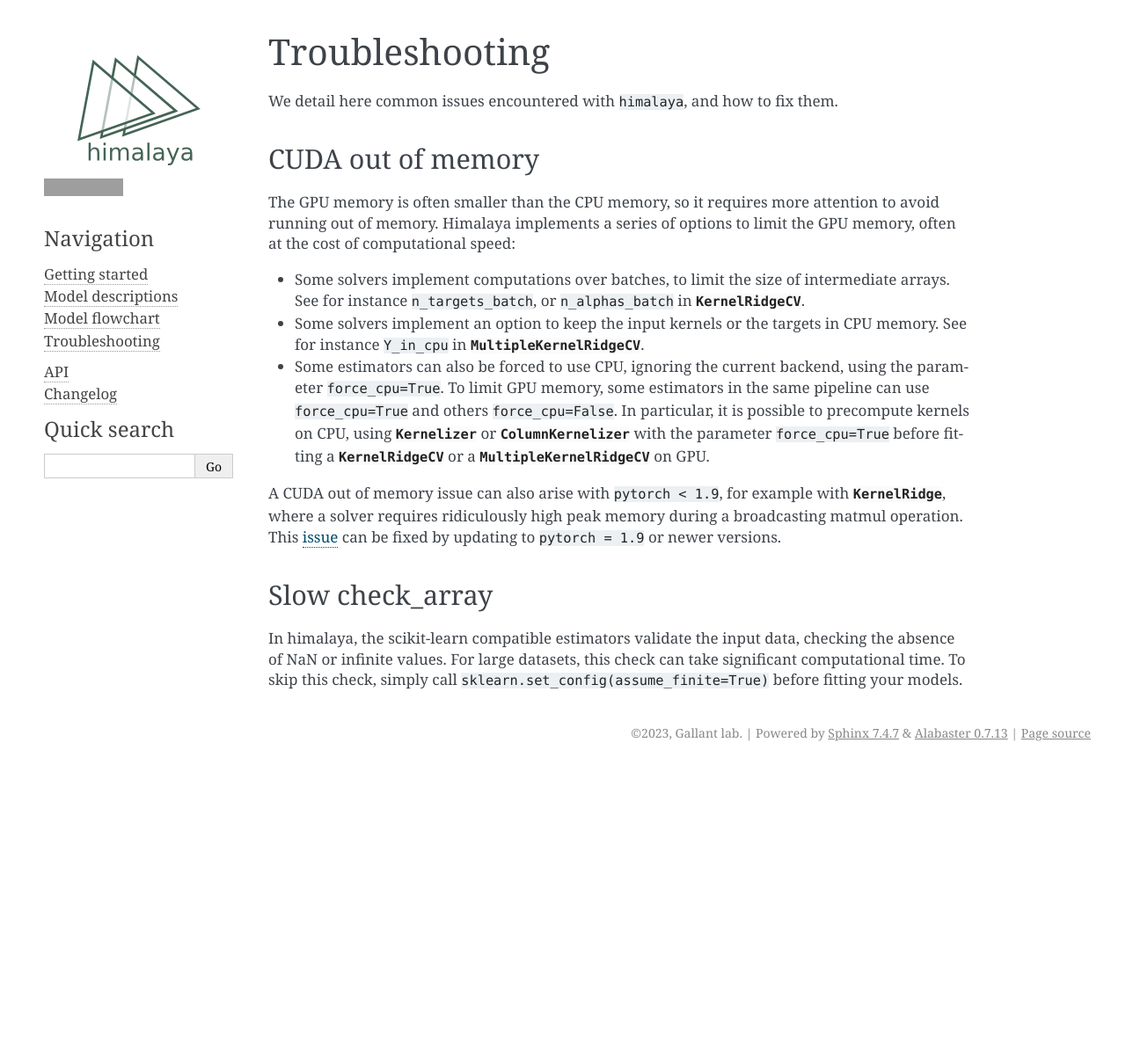
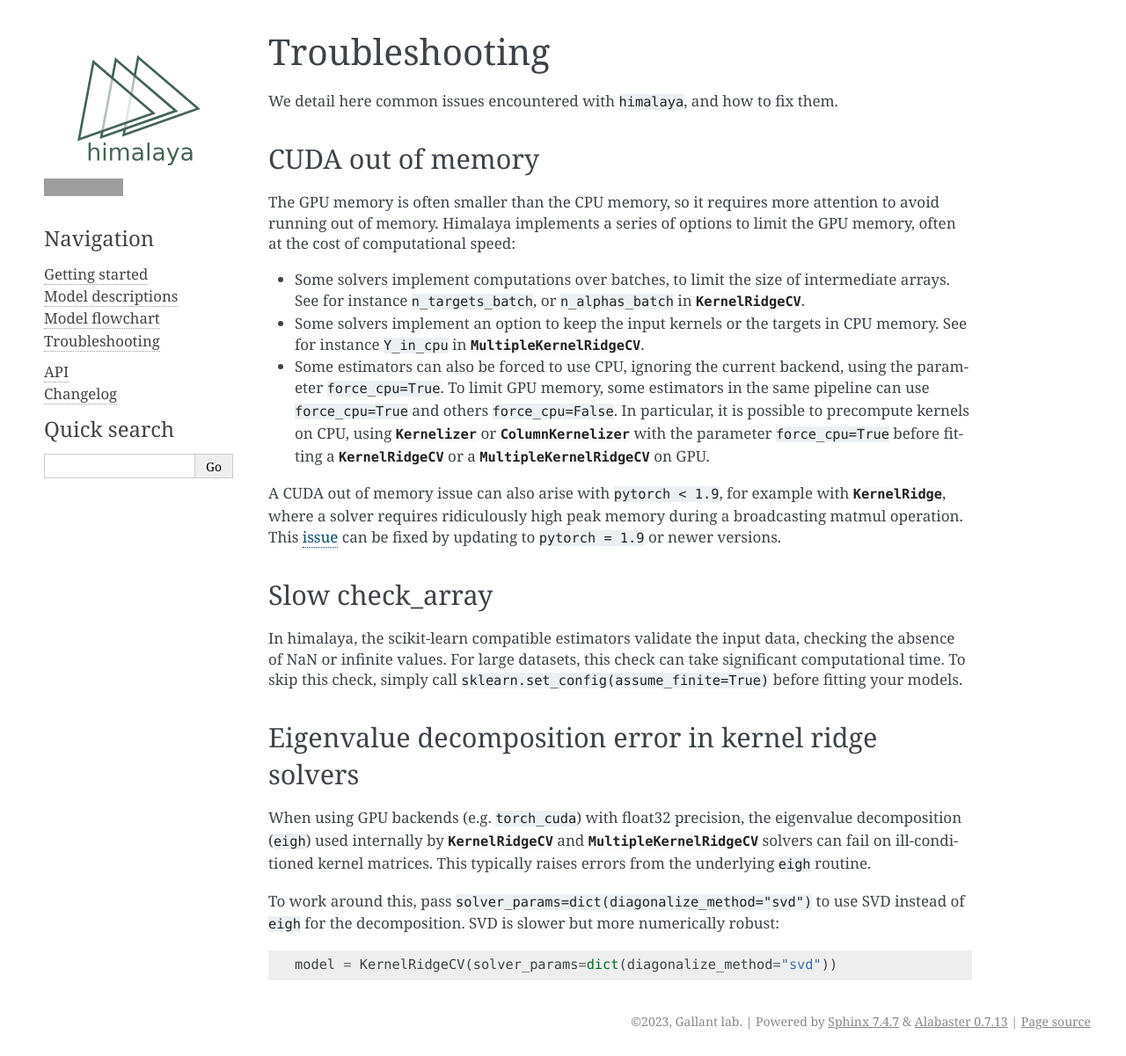
Before and after one commit to gallantlab/himalaya, a Sphinx documentation site: the page built from doc/troubleshooting.rst, in a window 1280 px wide and 1201 px high. Shown: the whole window at 88% size. Built offline with Sphinx 7.4.7, drawn with Linux system fonts in a browser that asks for light colours; pages that are not in the unit, such as notebooks, are missing from menus; the version number could not be read and is left out; grey boxes are pictures that could not be loaded.

Commit message:
DOC add eigh troubleshooting section and manual docs deploy trigger
Add troubleshooting section about eigh failures in kernel ridge CV
solvers on GPU with float32, with diagonalize_method="svd" workaround.
Allow manual docs deployment via workflow_dispatch from main branch.

Co-Authored-By: Claude Opus 4.5 <noreply@anthropic.com>

```diff
--- a/doc/troubleshooting.rst
+++ b/doc/troubleshooting.rst
@@ -44,3 +44,20 @@ In himalaya, the scikit-learn compatible estimators validate the input data,
 checking the absence of NaN or infinite values. For large datasets, this check
 can take significant computational time. To skip this check, simply call
 ``sklearn.set_config(assume_finite=True)`` before fitting your models.
+
+
+Eigenvalue decomposition error in kernel ridge solvers
+------------------------------------------------------
+
+When using GPU backends (e.g. ``torch_cuda``) with float32 precision, the
+eigenvalue decomposition (``eigh``) used internally by
+:class:`~himalaya.kernel_ridge.KernelRidgeCV` and
+:class:`~himalaya.kernel_ridge.MultipleKernelRidgeCV` solvers can fail on
+ill-conditioned kernel matrices. This typically raises errors from the
+underlying ``eigh`` routine.
+
+To work around this, pass ``solver_params=dict(diagonalize_method="svd")`` to
+use SVD instead of ``eigh`` for the decomposition. SVD is slower but more
+numerically robust::
+
+    model = KernelRidgeCV(solver_params=dict(diagonalize_method="svd"))
```
Also changed, not shown: 1 other file.
